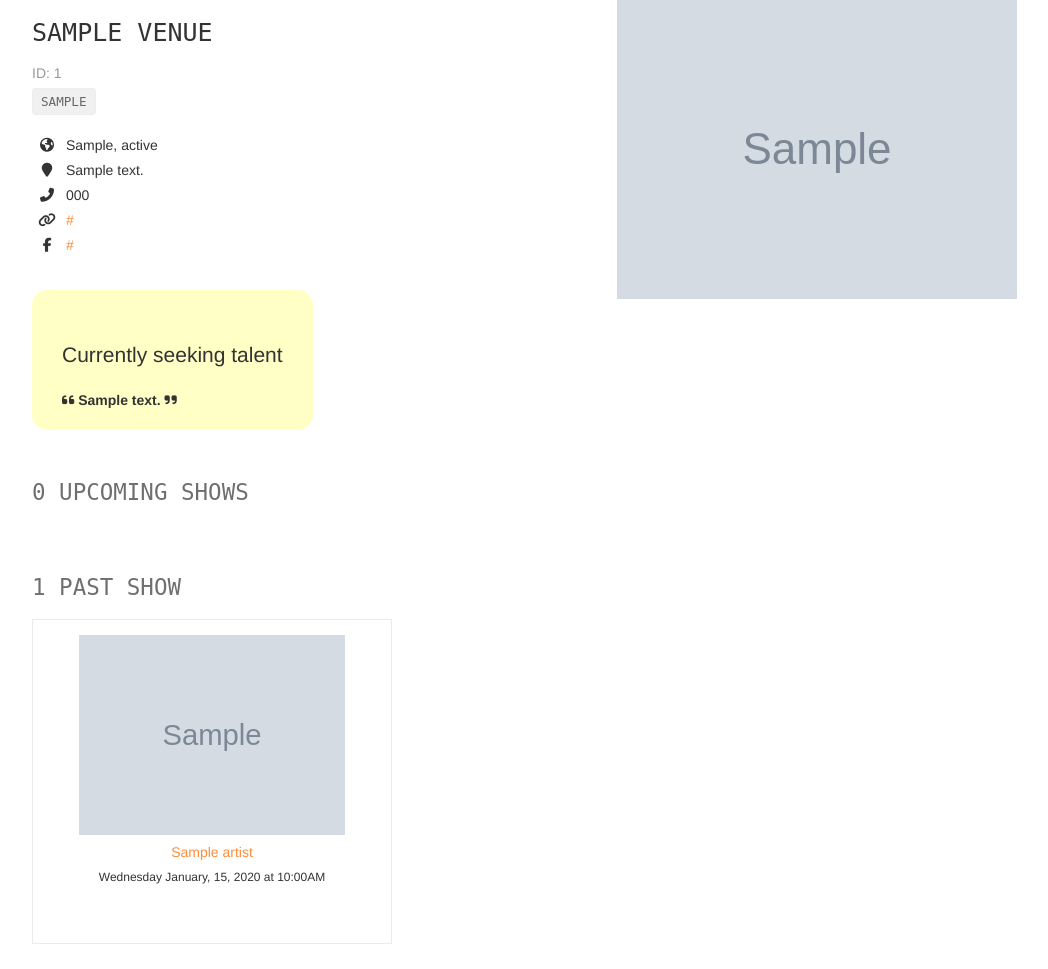
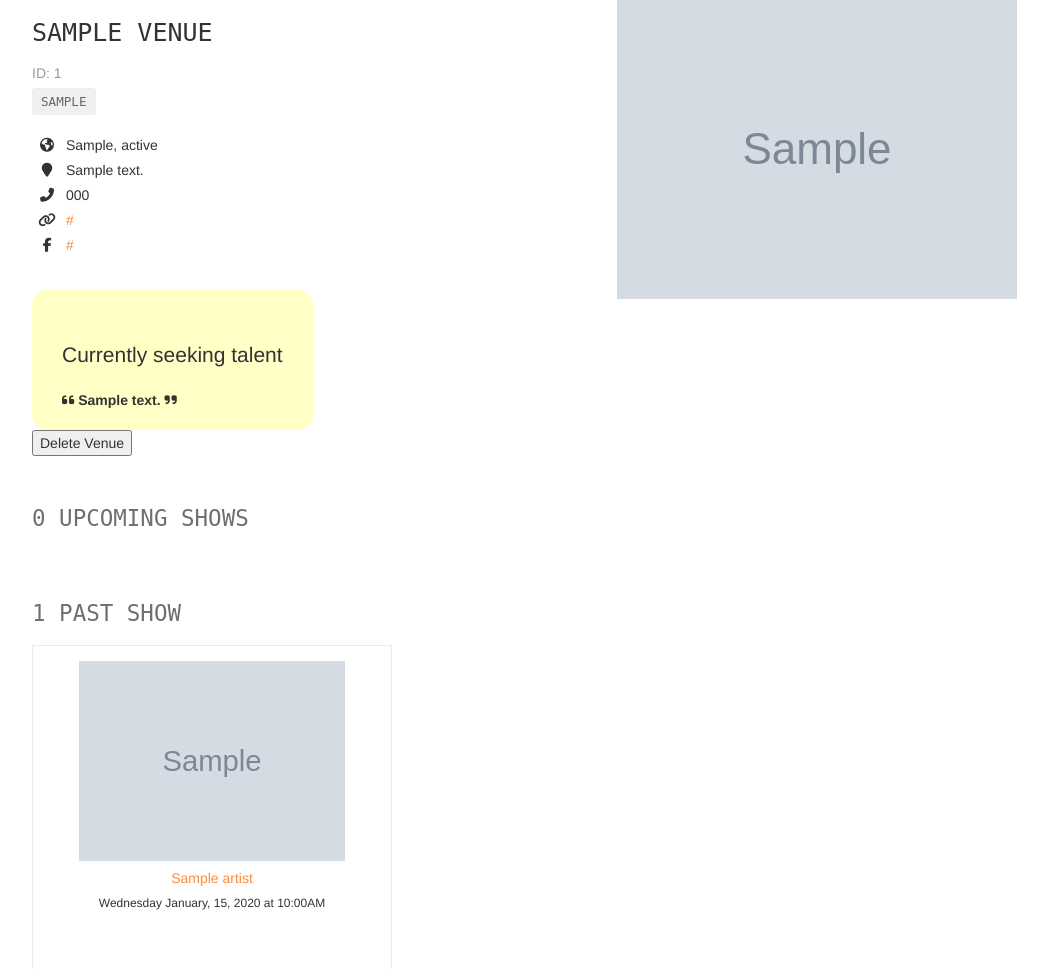
Before and after one commit to plj611/FullStack_Project1, a Flask app: page /venues/1 in a window 1280 px wide. Shown: the part 81-1050 px from the top of the page, without its empty margins (38-1086 px from the left). Run offline with Flask 2, Linux system fonts and the light colour scheme; tables that the repository leaves empty hold one stand-in row (values such as "Sample post"); grey boxes marked "Sample" are stand-in pictures; some libraries are stand-ins or nearby versions.

Commit message:
complete /venues/<venue_id> DELETE controller and the show_venue.html modification

```diff
--- a/app.py
+++ b/app.py
@@ -338,7 +338,7 @@ def show_venue(venue_id):
   if not result:
     abort(404)
   else:
-    print(result)
+    #print(result)
     formatted_result = {
               'id': result[0].id,
               'name': result[0].name,
@@ -436,10 +436,28 @@ def delete_venue(venue_id):
 
   # BONUS CHALLENGE: Implement a button to delete a Venue on a Venue Page, have it so that
   # clicking that button delete it from the db then redirect the user to the homepage
-  print(venue_id)
-  input('hello')
+  #print(venue_id)
+  #input('hello')
+  try:
+    venue = Venue.query.filter(Venue.id == venue_id).all()
+  except:
+    abort(500)
 
-  return None
+  if venue:
+    try:
+      name = venue[0].name
+      print(name)
+      db.session.delete(venue[0])
+      db.session.commit()
+      #flash('Venue was successfully deleted!')
+    except:
+      abort(500)
+  else:
+    abort(404)
+
+  #print('render')
+  #return None
+  return render_template('pages/home.html')
 
 #  Artists
 #  ----------------------------------------------------------------
--- a/templates/pages/show_venue.html
+++ b/templates/pages/show_venue.html
@@ -46,6 +46,26 @@
 		<img src="{{ venue.image_link }}" alt="Venue Image" />
 	</div>
 </div>
+
+<div>
+	<button class="delete-button" data-id="{{ venue.id }}">Delete Venue</button>
+    <script>
+      const deleteBtns = document.querySelectorAll('.delete-button');
+      const btn = deleteBtns[0];
+      btn.onclick = function(e) {
+          fetch('/venues/' + {{venue.id}}, {
+            method: 'DELETE'
+          })
+          .then(function() {
+			window.location.replace('/');
+          })
+	  }
+	</script>
+</div>
+
+
+
+
 <section>
 	<h2 class="monospace">{{ venue.upcoming_shows_count }} Upcoming {% if venue.upcoming_shows_count == 1 %}Show{% else %}Shows{% endif %}</h2>
 	<div class="row">
```
